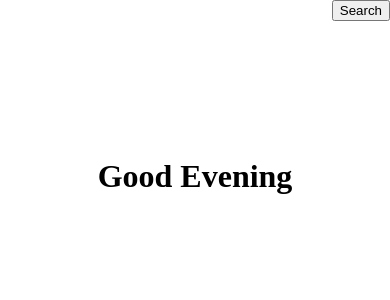
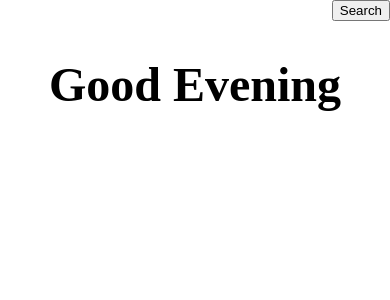
Before and after one commit to ZacharyJorg/React-project, a React (Vite) app: page / in a window 390 px wide. Shown: the top 300 px of the page. Built offline with nearby package versions, Linux system fonts and the light colour scheme.

Commit message:
discovered how useful media queries are

```diff
--- a/src/App.css
+++ b/src/App.css
@@ -1,12 +1,15 @@
 #root{
     display: flex;
     justify-content: center;
-    margin: 0;
-    height: auto;
+    align-items: center;
+    height: 75vh;
+    width: auto;
+    min-height: 700px;
 }
 
 .greeting{
-    position: fixed;
+    position: absolute;
+    font-size: 300%;
     text-align: center;
-    margin-top: 150px;
+    top: 25px;
 }
--- a/src/App.jsx
+++ b/src/App.jsx
@@ -1,6 +1,6 @@
 import { useState } from 'react'
 import './App.css'
-import { SideBar } from './SideBar/SideBar'
+import { SideBar } from './components/SideBar'
 
 const date = new Date()
 console.log(date.getHours())
--- a/src/SideBar/SideBar.css
+++ /dev/null
@@ -1,26 +0,0 @@
-.findButton{
-    position: fixed;
-    top: 70vh;
-}
-
-.backdrop{
-    position: fixed;
-    top: 40vh;
-    background-color: blueviolet;
-    height: 200px;
-    width: 500px;
-}
-
-.cityInput{
-    position: fixed;
-    background-color: aqua;
-    top: 40vh;
-    width: 300px;
-    height: 3vh;
-}
-
-.searchButton{
-    position: fixed;
-    right: 0;
-    top: 0;
-}
--- /dev/null
+++ b/src/components/SideBar.css
@@ -0,0 +1,31 @@
+.findButton{
+    position: fixed;
+    padding: 5px 10px;
+    top: 70vh;
+}
+
+.backdrop{
+    display: flex;
+    align-items: start;
+    justify-items: flex-start;
+    background-color: blueviolet;
+    height: 150px;
+    width: 60%;
+}
+
+@media screen and (min-width: 950px) {
+    .backdrop{
+        width: 40%;
+    }
+}
+
+.cityInput{
+    background-color: aqua;
+    width: 50%;
+}
+
+.searchButton{
+    position: fixed;
+    right: 0;
+    top: 0;
+}
--- a/src/SideBar/SideBar.jsx
+++ b/src/components/SideBar.jsx
@@ -33,8 +33,8 @@ export function Nav (){
         <>
         <div className="backdrop">
             <input type='text' className="cityInput"></input>
+        </div>
             <button className="findButton">FIND</button>
-        </div>
         </>
     )
 }
```
